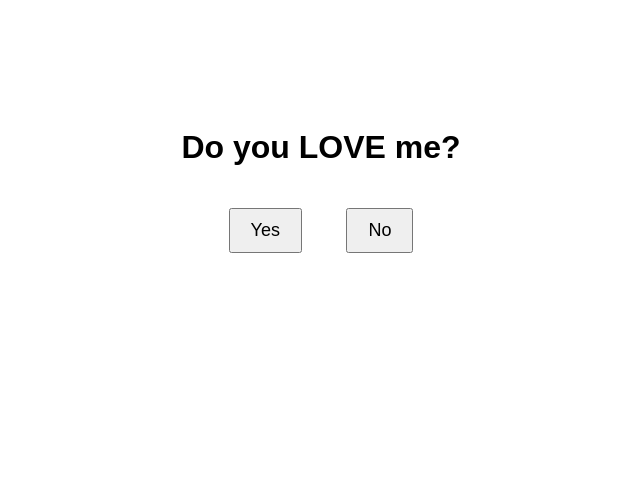
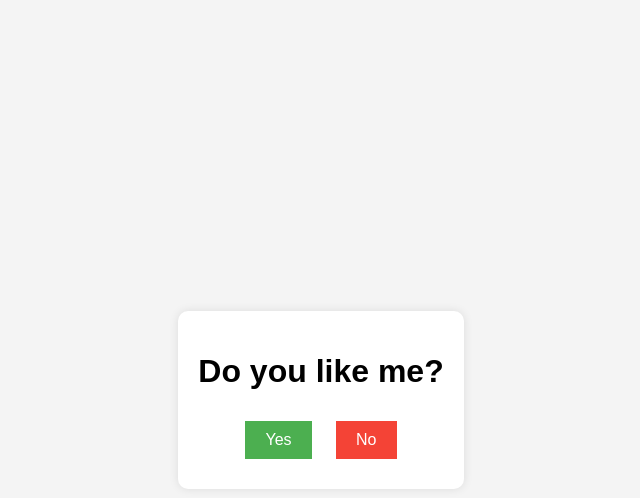
Before and after one commit to ashutosh-moharana/doYouLoveMe, a plain HTML site: page index.html in a window 1280 px wide. Shown: the whole page, without its empty margins (319-959 px from the left). Drawn offline with Linux system fonts and the light colour scheme.

Commit message:
second commit

```diff
--- a/index.html
+++ b/index.html
@@ -1,42 +1,70 @@
+
 <!DOCTYPE html>
 <html lang="en">
 <head>
     <meta charset="UTF-8">
     <meta name="viewport" content="width=device-width, initial-scale=1.0">
-  <title>Do you LOVE me?</title>
+    <title>Do You Like Me?</title>
     <style>
         body {
+            font-family: Arial, sans-serif;
+            background-color: #f4f4f4;
+            display: flex;
+            justify-content: center;
+            align-items: center;
+            height: 100vh;
+            margin: 0;
+        }
+        .container {
             text-align: center;
-      padding-top: 100px;
-      font-family: Arial, sans-serif;
+            background-color: white;
+            padding: 20px;
+            border-radius: 10px;
+            box-shadow: 0 0 10px rgba(0, 0, 0, 0.1);
         }
         button {
             padding: 10px 20px;
-      font-size: 18px;
-      margin: 20px;
+            margin: 10px;
+            font-size: 16px;
+            cursor: pointer;
+        }
+        .yes {
+            background-color: #4CAF50;
+            color: white;
+            border: none;
+        }
+        .no {
+            background-color: #f44336;
+            color: white;
+            border: none;
         }
     </style>
 </head>
 <body>
 
-  <h1>Do you LOVE me?</h1>
-  <button id="yesBtn">Yes</button>
-  <button id="noBtn">No</button>
+    <div class="container">
+        <h1>Do you like me?</h1>
+        <button class="yes" onclick="sendResponse('Yes')">Yes</button>
+        <button class="no" onclick="sendResponse('No')">No</button>
+    </div>
 
     <script>
-    const sendData = (choice) => {
-      fetch('https://script.google.com/macros/s/AKfycbxTxob7VKAtMv3iGXiHZY5Cn-A428WnI2qWmjTjS5t0yZcASwSpxvzIadi7rkCKA6WH4g/exec', {  // Replace with your Apps Script Web App URL
+        // Web App URL obtained from Google Apps Script deployment
+        const scriptURL = 'https://script.google.com/macros/s/AKfycbzaKLk5bg-wN4sUQH7pWsXaro7AGEZcWc6WBX9SUKOlkjLN8HZVSD4VpczHWGSWgn146Q/exec';
+
+        function sendResponse(response) {
+            // Create a form data object
+            const formData = new FormData();
+            formData.append('response', response);  // Attach the response ('Yes' or 'No')
+
+            // Send data to Google Sheets via Google Apps Script
+            fetch(scriptURL, {
                 method: 'POST',
-        headers: { 'Content-Type': 'application/json' },
-        body: JSON.stringify({ choice })  // Send choice as JSON
+                body: formData
             })
-      .then(response => response.json())
-      .then(data => console.log('Response received:', data))
-      .catch(error => console.error('Error:', error));
-    };
-
-    document.getElementById('yesBtn').addEventListener('click', () => sendData('Yes'));
-    document.getElementById('noBtn').addEventListener('click', () => sendData('No'));
+            .then(response => alert("Response recorded!"))
+            .catch(error => alert("Error! Try again."));
+        }
     </script>
 
 </body>
```
Lines whose indentation alone changed are shown as unchanged.
